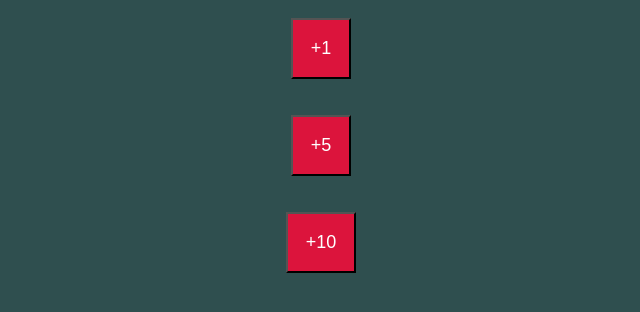
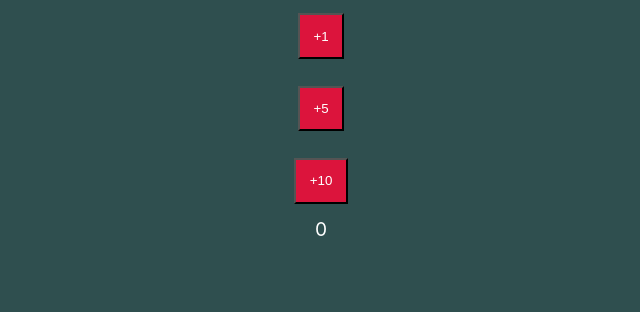
Before and after one commit to StrahinjaBb/counter-app, a React (Create React App) app in the folder app1/: page / in a window 1280 px wide. Shown: the top 312 px of the page, without its empty margins (319-959 px from the left). Built offline with nearby package versions, Linux system fonts and the light colour scheme.

Commit message:
arrow function adding

```diff
--- a/app1/src/components/counter/Counter.css
+++ b/app1/src/components/counter/Counter.css
@@ -4,9 +4,14 @@ body {
 }
 
 button {
-    font-size: large;
+    size: 40px;
     padding: 1em;
     margin: 1em;
     background-color: crimson;
     color: white;
 }
+
+.rez {
+    font-size: larger;
+    color: white;
+}
--- a/app1/src/components/counter/Counter.jsx
+++ b/app1/src/components/counter/Counter.jsx
@@ -7,12 +7,20 @@ class Counter extends Component {
         super();
 
         this.state = {
-            counter : 0
+            count : 0
         }
+
+        this.increment = this.increment.bind(this);
     }
 
-    increment() {
-        console.log("increment PARENT");
+    increment(by) {
+        console.log("increment PARENT: " + by);
+
+        this.setState(
+            (prevState) => {
+                return {count: prevState.count += by};
+            }
+        );
     }
 
     render() {
@@ -21,6 +29,7 @@ class Counter extends Component {
                 <CounterButton incrementMethod={this.increment}/>
                 <CounterButton by={5} incrementMethod={this.increment}/>
                 <CounterButton by={10} incrementMethod={this.increment}/>
+                <div className="rez">{this.state.count}</div>
             </div>
         );
     }
@@ -30,21 +39,21 @@ class CounterButton extends Component {
     constructor() {
         super();
 
-        this.state = {
-            counter : 0
-        }
+        this.increment = this.increment.bind(this);
     }
 
     render() {
         return (
             <div className="counterButton">
-                <button>+{this.props.by}</button>
+                <button onClick={this.increment}>+{this.props.by}</button>
             </div>
         );
     }
 
     increment() {
         console.log("increment CHILD");
+
+        this.props.incrementMethod(this.props.by);
     }
 }
 
```
